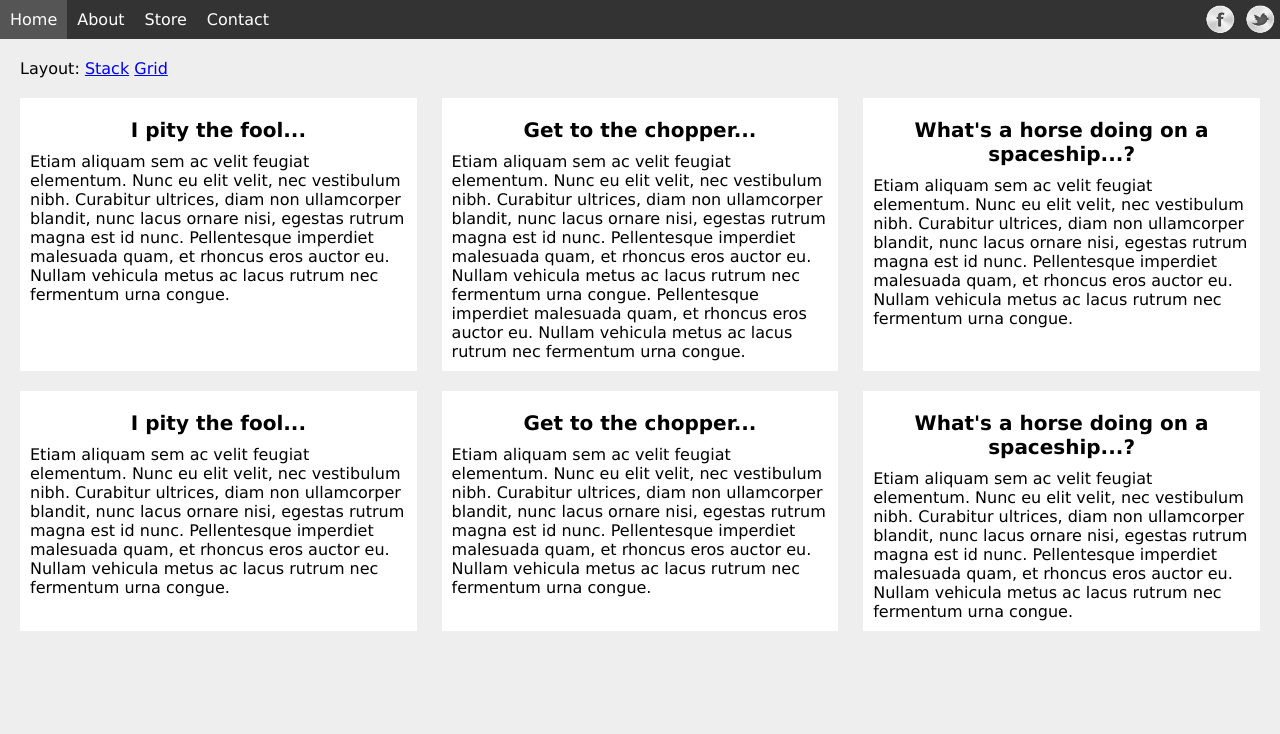
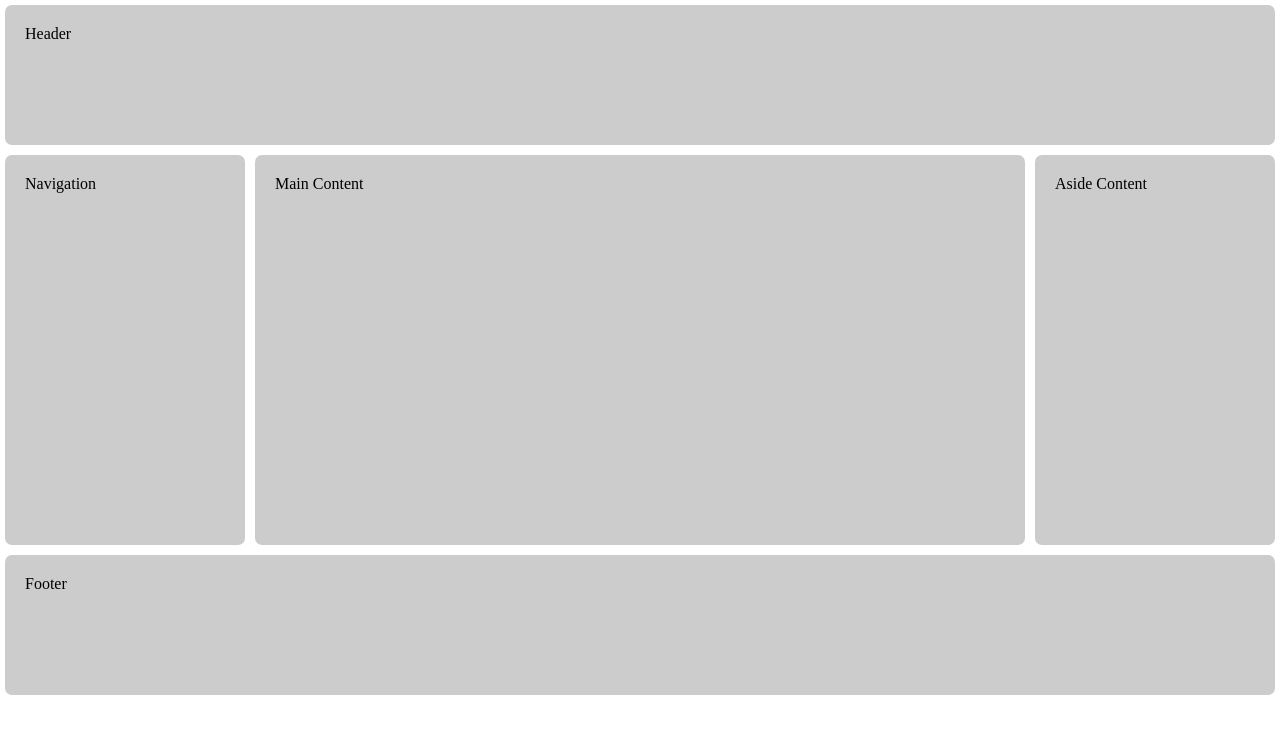
Before and after one commit to venkatram64/css-web, a website built with webpack: page app/index.html in a window 1280 px wide. Built offline with nearby package versions, Linux system fonts and the light colour scheme.

Commit message:
added code

```diff
--- a/app/app.js
+++ b/app/app.js
@@ -1,5 +1,6 @@
 import $ from "jquery";
-require('./style.css');
+//require('./style.css');
+require('./mine.css');
 
 $("a.stack").on("click", function(){
     $("article").addClass("stack");
--- a/app/index.html
+++ b/app/index.html
@@ -1,58 +1,15 @@
 <!DOCTYPE html>
 <html lang="en">
   <head>
-    <title>The Net Ninja - CSS Flexbox</title>
-    <link rel="stylesheet" type="text/css" href="./style.css">
-    <!--<script src="https://code.jquery.com/jquery-1.12.1.js"></script> -->
+    <title>Flexbox website</title>
   </head>
   <body>
-    <div class="wrapper">
-
-      <nav>
-        <ul>
-          <li><a href="">Home</a></li>
-          <li><a href="">About</a></li>
-          <li><a href="">Store</a></li>
-          <li><a href="">Contact</a></li>
-        </ul>
-        <ul class="social">
-          <li><a href="" class="fb">Facebook</a></li>
-          <li><a href="" class="tw">Twitter</a></li>
-        </ul>
-      </nav>
-      <div style="margin:20px;">
-          <span>Layout: </span>
-          <a href="#" class="stack">Stack</a>
-          <a href="#" class="grid">Grid</a>
-      </div>
-
-      <section id="blocks">
-        <article>
-          <h2>I pity the fool...</h2>
-          <p>Etiam aliquam sem ac velit feugiat elementum. Nunc eu elit velit, nec vestibulum nibh. Curabitur ultrices, diam non ullamcorper blandit, nunc lacus ornare nisi, egestas rutrum magna est id nunc. Pellentesque imperdiet malesuada quam, et rhoncus eros auctor eu. Nullam vehicula metus ac lacus rutrum nec fermentum urna congue.</p>
-        </article>
-        <article>
-          <h2>Get to the chopper...</h2>
-          <p>Etiam aliquam sem ac velit feugiat elementum. Nunc eu elit velit, nec vestibulum nibh. Curabitur ultrices, diam non ullamcorper blandit, nunc lacus ornare nisi, egestas rutrum magna est id nunc. Pellentesque imperdiet malesuada quam, et rhoncus eros auctor eu. Nullam vehicula metus ac lacus rutrum nec fermentum urna congue. Pellentesque imperdiet malesuada quam, et rhoncus eros auctor eu. Nullam vehicula metus ac lacus rutrum nec fermentum urna congue.</p>
-        </article>
-        <article>
-          <h2>What's a horse doing on a spaceship...?</h2>
-          <p>Etiam aliquam sem ac velit feugiat elementum. Nunc eu elit velit, nec vestibulum nibh. Curabitur ultrices, diam non ullamcorper blandit, nunc lacus ornare nisi, egestas rutrum magna est id nunc. Pellentesque imperdiet malesuada quam, et rhoncus eros auctor eu. Nullam vehicula metus ac lacus rutrum nec fermentum urna congue.</p>
-        </article>
-        <article>
-          <h2>I pity the fool...</h2>
-          <p>Etiam aliquam sem ac velit feugiat elementum. Nunc eu elit velit, nec vestibulum nibh. Curabitur ultrices, diam non ullamcorper blandit, nunc lacus ornare nisi, egestas rutrum magna est id nunc. Pellentesque imperdiet malesuada quam, et rhoncus eros auctor eu. Nullam vehicula metus ac lacus rutrum nec fermentum urna congue.</p>
-        </article>
-        <article>
-          <h2>Get to the chopper...</h2>
-          <p>Etiam aliquam sem ac velit feugiat elementum. Nunc eu elit velit, nec vestibulum nibh. Curabitur ultrices, diam non ullamcorper blandit, nunc lacus ornare nisi, egestas rutrum magna est id nunc. Pellentesque imperdiet malesuada quam, et rhoncus eros auctor eu. Nullam vehicula metus ac lacus rutrum nec fermentum urna congue.</p>
-        </article>
-        <article>
-          <h2>What's a horse doing on a spaceship...?</h2>
-          <p>Etiam aliquam sem ac velit feugiat elementum. Nunc eu elit velit, nec vestibulum nibh. Curabitur ultrices, diam non ullamcorper blandit, nunc lacus ornare nisi, egestas rutrum magna est id nunc. Pellentesque imperdiet malesuada quam, et rhoncus eros auctor eu. Nullam vehicula metus ac lacus rutrum nec fermentum urna congue.</p>
-        </article>
-      </section>
-
+    <div>
+        <header>Header</header>
+        <nav>Navigation</nav>
+        <main>Main Content</main>
+        <aside>Aside Content</aside>
+        <footer>Footer</footer>
     </div>
 
   </body>
--- /dev/null
+++ b/app/mine.css
@@ -0,0 +1,44 @@
+body {
+    margin: 0px;
+}
+
+body > div {
+    display: flex;
+    flex-flow: row wrap;
+}
+
+body > div > header,nav,main,aside,footer{
+    background: #ccc;
+    border-radius: 7px;
+    margin: 5px;
+    padding: 20px;
+}
+
+body > div > header {
+    order:1;
+    height: 100px;
+    flex: 0 1 100%;
+}
+
+body > div > nav {
+    order:2;
+    flex: 0 1 200px;
+}
+
+body > div > main {
+    order:3;
+    min-height: 350px;
+    flex: 1;
+}
+
+body > div > aside {
+    order:4;
+    width: 200px;
+    flex: 0 1 200px;
+}
+
+body > div > footer {
+    order:5;
+    height: 100px;
+    flex: 0 1 100%;
+}
```
Also changed, not shown: app/index1.html (added, +59 -0 lines), README.md.
